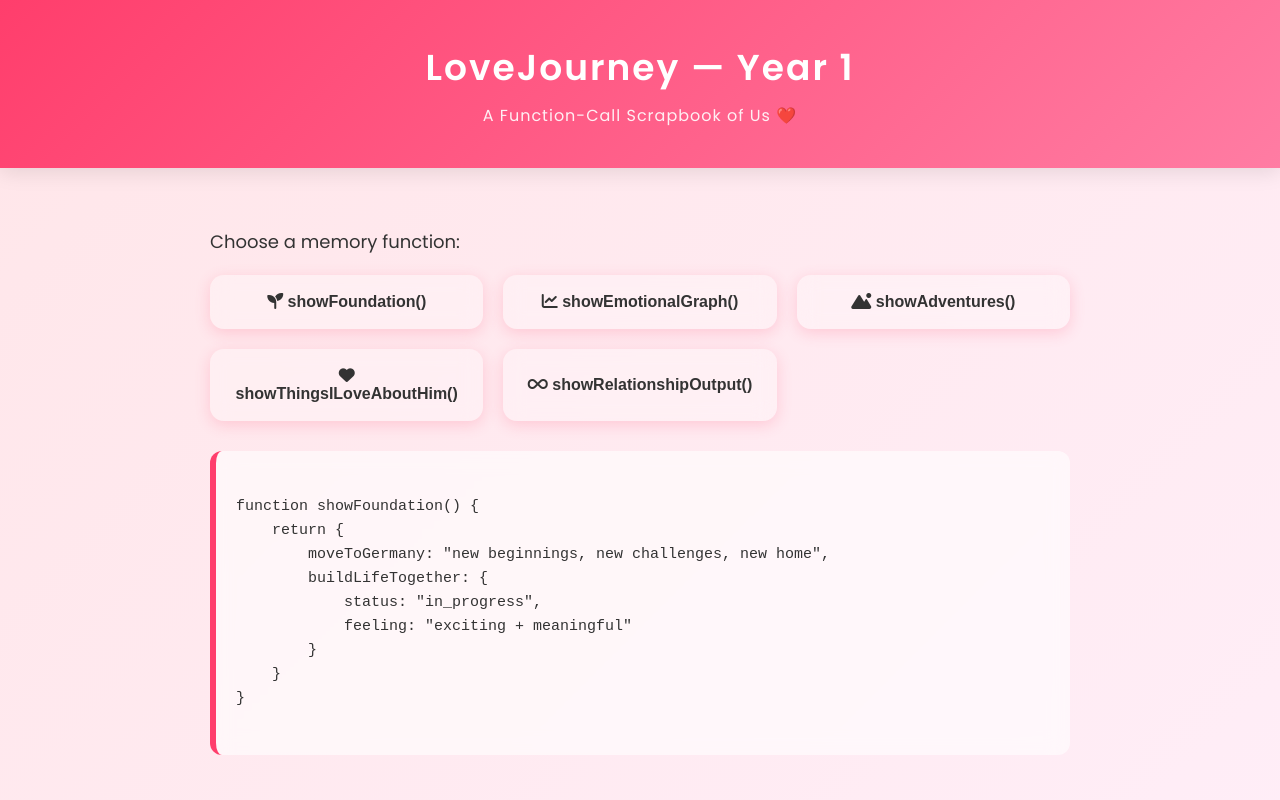
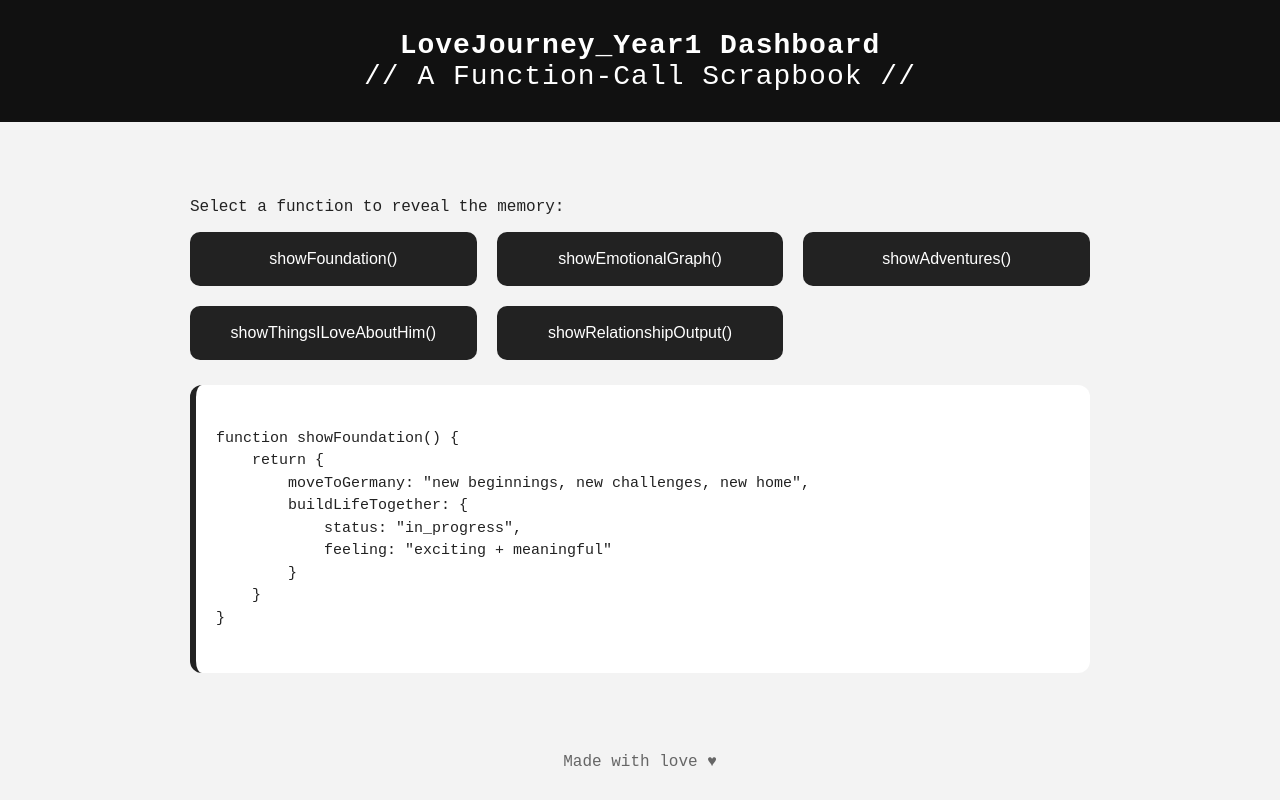
Before and after one commit to on-nesha/infinity_minus_1, a plain HTML site: page index.html in a window 1280 px wide. Both pictures are taken after a click on the button "showFoundation()". Shown: the top 800 px of the page. Drawn offline with Linux system fonts and the light colour scheme.

Commit message:
Update index.html

```diff
--- a/index.html
+++ b/index.html
@@ -3,185 +3,90 @@
 <head>
 <meta charset="UTF-8">
 <meta name="viewport" content="width=device-width, initial-scale=1.0">
-<title>LoveJourney – Anniversary Scrapbook</title>
-
-<!-- Google Font -->
-<link href="https://fonts.googleapis.com/css2?family=Poppins:wght@300;400;600&display=swap" rel="stylesheet">
-
-<!-- Icons -->
-<link rel="stylesheet" href="https://cdnjs.cloudflare.com/ajax/libs/font-awesome/6.5.0/css/all.min.css">
-
+<title>Anniversary Scrapbook – Function Call Dashboard</title>
 <style>
-    /* ------------------- GLOBAL STYLE ------------------- */
-    * {
-        box-sizing: border-box;
+    body {
+        font-family: "Roboto Mono", monospace;
+        background: #f3f3f3;
+        margin: 0;
         padding: 0;
-        margin: 0;
-    }
-
-    body {
-        font-family: "Poppins", sans-serif;
-        background: linear-gradient(135deg, #ffe6e9, #ffeef8);
-        min-height: 100vh;
-        padding-bottom: 60px;
-        overflow-x: hidden;
-        color: #333;
-    }
-
-    /* Floating hearts background */
-    .heart {
-        position: fixed;
-        width: 12px;
-        height: 12px;
-        background: rgba(255, 80, 120, 0.7);
-        transform: rotate(45deg);
-        animation: float 6s linear infinite;
-        border-radius: 2px;
-        z-index: 0;
-    }
-
-    .heart::before,
-    .heart::after {
-        content: "";
-        position: absolute;
-        width: 12px;
-        height: 12px;
-        background: inherit;
-        border-radius: 50%;
-        top: -6px;
-        left: 0;
-    }
-
-    .heart::after {
-        left: -6px;
-        top: 0;
-    }
-
-    @keyframes float {
-        0% { transform: translateY(0) rotate(45deg); opacity: 1; }
-        100% { transform: translateY(-120vh) rotate(45deg); opacity: 0; }
+        color: #222;
     }
 
     header {
+        background: #111;
+        color: white;
         text-align: center;
-        padding: 40px 20px;
-        color: white;
-        background: linear-gradient(135deg, #ff3e6c, #ff7ca3);
-        box-shadow: 0 4px 20px rgba(0,0,0,0.1);
-        margin-bottom: 40px;
-        z-index: 10;
-        position: relative;
-    }
-
-    header h1 {
-        font-size: 36px;
-        font-weight: 600;
-        letter-spacing: 2px;
-    }
-
-    header p {
-        margin-top: 8px;
-        font-size: 16px;
-        opacity: 0.9;
+        padding: 30px 20px;
+        font-size: 28px;
         letter-spacing: 1px;
     }
 
     .container {
         max-width: 900px;
-        margin: auto;
+        margin: 40px auto;
         padding: 20px;
-        z-index: 10;
-        position: relative;
     }
 
     .button-grid {
         display: grid;
         grid-template-columns: repeat(auto-fit, minmax(260px, 1fr));
         gap: 20px;
-        margin-bottom: 30px;
     }
 
     button {
         padding: 18px;
         font-size: 16px;
         cursor: pointer;
-        border-radius: 14px;
+        border-radius: 10px;
         border: none;
-        background: rgba(255,255,255,0.3);
-        backdrop-filter: blur(10px);
-        color: #333;
-        font-weight: 600;
-        transition: 0.3s ease;
-        box-shadow: 0 4px 15px rgba(255, 70, 110, 0.2);
+        background: #222;
+        color: white;
+        transition: 0.2s ease;
     }
 
     button:hover {
-        transform: translateY(-5px);
-        box-shadow: 0 8px 25px rgba(255, 70, 110, 0.35);
-        background: rgba(255,255,255,0.45);
+        background: #444;
+        transform: translateY(-2px);
     }
 
     .panel {
-        background: rgba(255,255,255,0.6);
-        backdrop-filter: blur(10px);
-        padding: 0 20px;
+        background: white;
+        padding: 20px;
         border-radius: 12px;
-        border-left: 6px solid #ff3e6c;
-        margin-top: 20px;
-        overflow: hidden;
-        max-height: 0;
-        opacity: 0;
-        transition: all 0.5s ease;
-        font-family: "Roboto Mono", monospace;
+        margin-top: 25px;
+        border-left: 6px solid #222;
+        display: none;
         white-space: pre-wrap;
-        line-height: 1.6;
+        line-height: 1.5;
         font-size: 15px;
     }
 
-    .panel.open {
+    footer {
+        margin-top: 40px;
+        text-align: center;
         padding: 20px;
-        max-height: 600px;
-        opacity: 1;
-    }
-
-    footer {
-        text-align: center;
-        margin-top: 40px;
-        color: #555;
-        font-size: 14px;
+        color: #666;
     }
 </style>
 </head>
 <body>
 
-<!-- floating hearts generator -->
-<script>
-for (let i = 0; i < 25; i++) {
-    const heart = document.createElement("div");
-    heart.className = "heart";
-    heart.style.left = Math.random() * 100 + "vw";
-    heart.style.animationDuration = 4 + Math.random() * 4 + "s";
-    heart.style.opacity = Math.random();
-    heart.style.transform = `scale(${Math.random() * 0.8 + 0.4}) rotate(45deg)`;
-    document.body.appendChild(heart);
-}
-</script>
-
 <header>
-    <h1>LoveJourney — Year 1</h1>
-    <p>A Function-Call Scrapbook of Us ❤️</p>
+    <strong>LoveJourney_Year1 Dashboard</strong><br>
+    // A Function-Call Scrapbook //
 </header>
 
 <div class="container">
 
-    <p style="margin-bottom: 20px; font-size: 18px;">Choose a memory function:</p>
+    <p>Select a function to reveal the memory:</p>
 
     <div class="button-grid">
-        <button onclick="togglePanel('foundation')"><i class="fa-solid fa-seedling"></i> showFoundation()</button>
-        <button onclick="togglePanel('emotions')"><i class="fa-solid fa-chart-line"></i> showEmotionalGraph()</button>
-        <button onclick="togglePanel('adventures')"><i class="fa-solid fa-mountain-sun"></i> showAdventures()</button>
-        <button onclick="togglePanel('loveAboutHim')"><i class="fa-solid fa-heart"></i> showThingsILoveAboutHim()</button>
-        <button onclick="togglePanel('output')"><i class="fa-solid fa-infinity"></i> showRelationshipOutput()</button>
+        <button onclick="togglePanel('foundation')">showFoundation()</button>
+        <button onclick="togglePanel('emotions')">showEmotionalGraph()</button>
+        <button onclick="togglePanel('adventures')">showAdventures()</button>
+        <button onclick="togglePanel('loveAboutHim')">showThingsILoveAboutHim()</button>
+        <button onclick="togglePanel('output')">showRelationshipOutput()</button>
     </div>
 
     <!-- Panels -->
@@ -228,7 +133,7 @@ function showAdventures() {
 }
     </div>
 
-    <div id="loveAboutHhim" class="panel">
+    <div id="loveAboutHim" class="panel">
 function showThingsILoveAboutHim() {
     return {
         foodPassion: "gorur mangsho = his ultimate comfort joy",
@@ -255,18 +160,20 @@ function showRelationshipOutput() {
 </div>
 
 <footer>
-    Made with love, always ❤️
+    Made with love ♥
 </footer>
 
 <script>
 function togglePanel(id) {
     const panel = document.getElementById(id);
 
+    // Close others
     document.querySelectorAll('.panel').forEach(p => {
-        if (p !== panel) p.classList.remove('open');
+        if (p !== panel) p.style.display = 'none';
     });
 
-    panel.classList.toggle('open');
+    // Toggle selected
+    panel.style.display = panel.style.display === 'block' ? 'none' : 'block';
 }
 </script>
 
```
